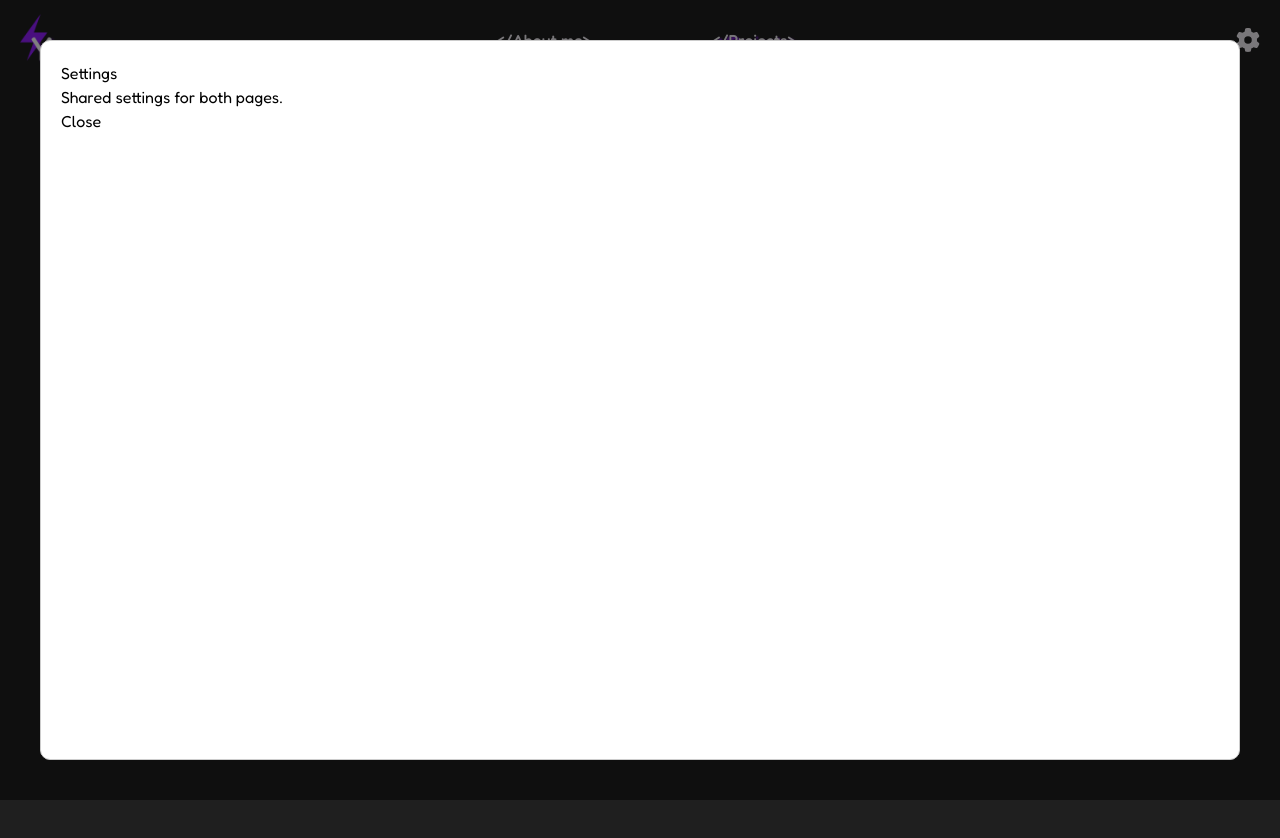
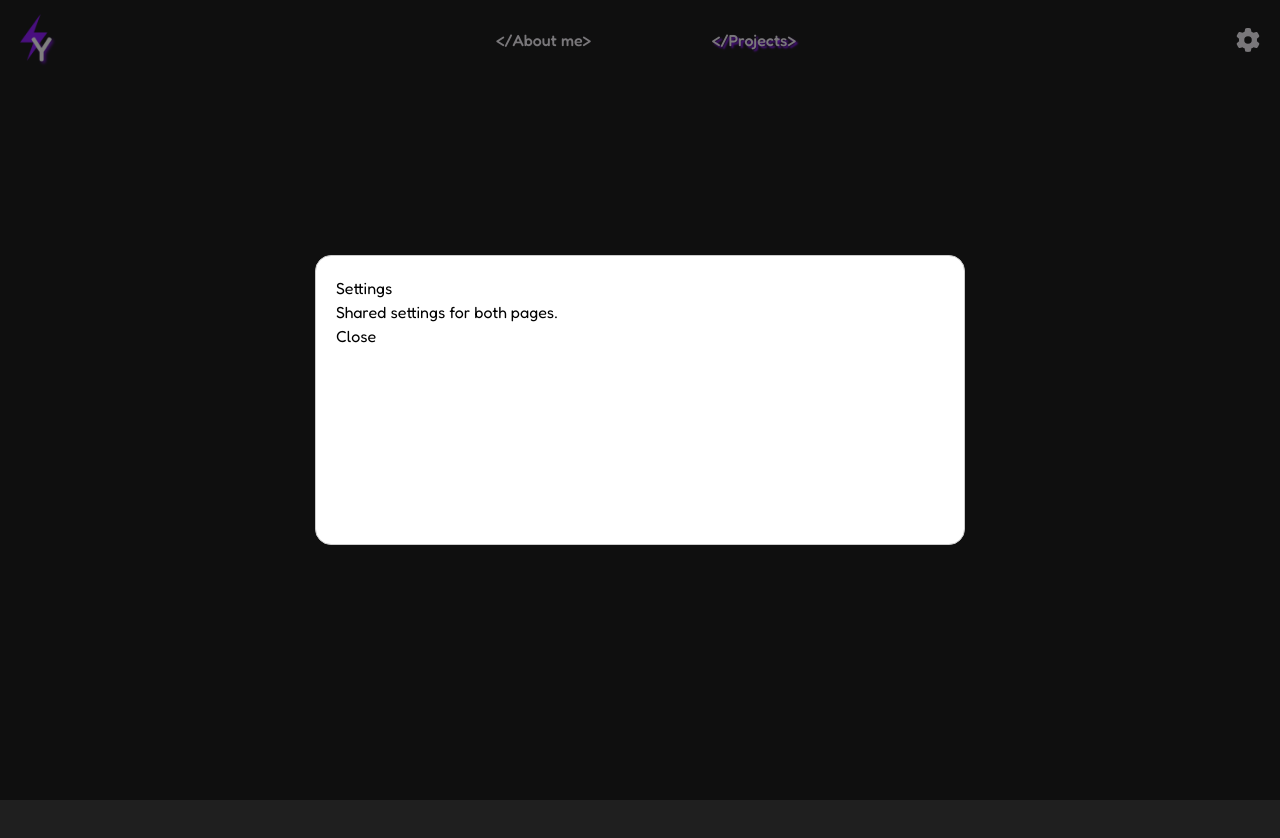
Before and after one commit to ZubalYana/Portfolio, a React (Vite) app: page /projects in a window 1280 px wide. Both pictures are taken after a click on the icon 1248 px from the left and 40 px from the top of the page. Shown: the top 838 px of the page. Built offline with nearby package versions, Linux system fonts and the light colour scheme; a web font is replaced by a local one.

Commit message:
centre the popup on the page and fix the bug

```diff
--- a/src/components/SettingsPopup/SettingsPopup.jsx
+++ b/src/components/SettingsPopup/SettingsPopup.jsx
@@ -10,8 +10,22 @@ const SettingsPopup = ({ isOpen, onClose }) => {
       onRequestClose={onClose}
       contentLabel="Settings Popup"
       style={{
-        overlay: { backgroundColor: 'rgba(0, 0, 0, 0.5)' },
-        content: { padding: '20px', borderRadius: '10px' },
+        overlay: {
+          backgroundColor: 'rgba(0, 0, 0, 0.5)',
+          display: 'flex',
+          justifyContent: 'center',
+          alignItems: 'center',
+        },
+        content: {
+          padding: '20px',
+          borderRadius: '16px',
+          width: '650px',
+          height: '290px',
+          position: 'absolute',
+          top: '50%',
+          left: '50%',
+          transform: 'translate(-50%, -50%)',
+        },
       }}
     >
       <h2>Settings</h2>
```
